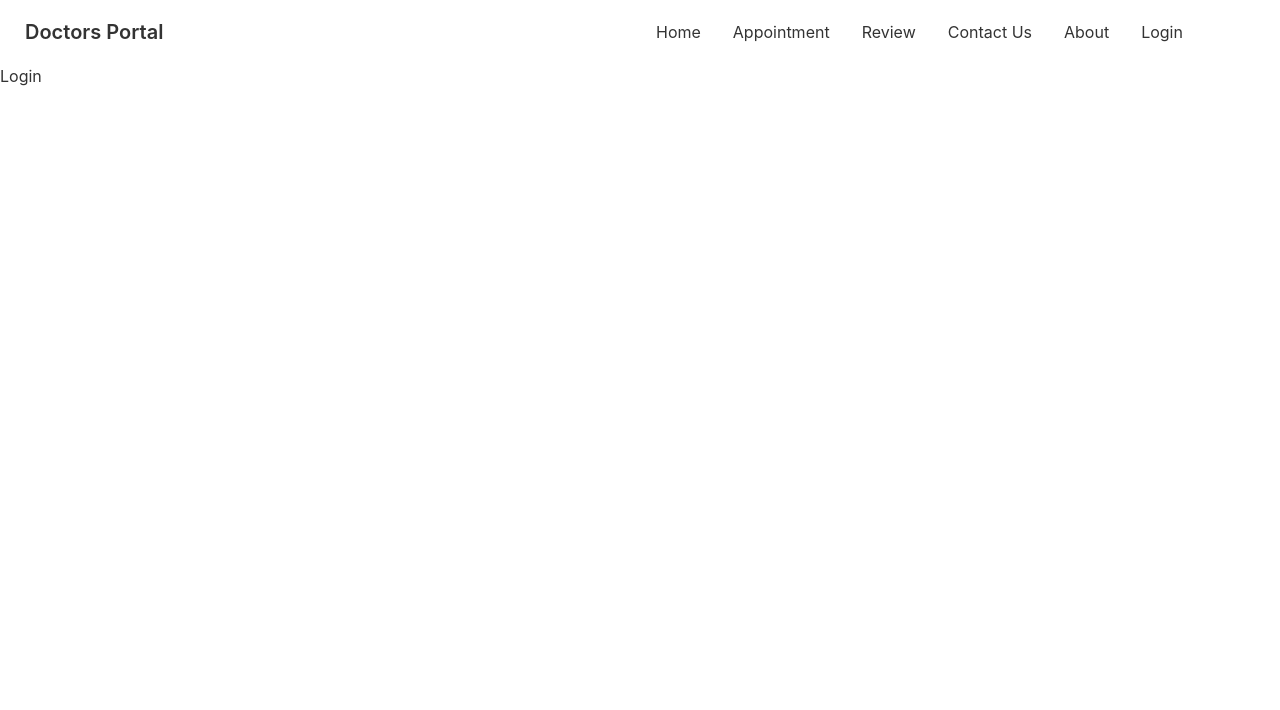
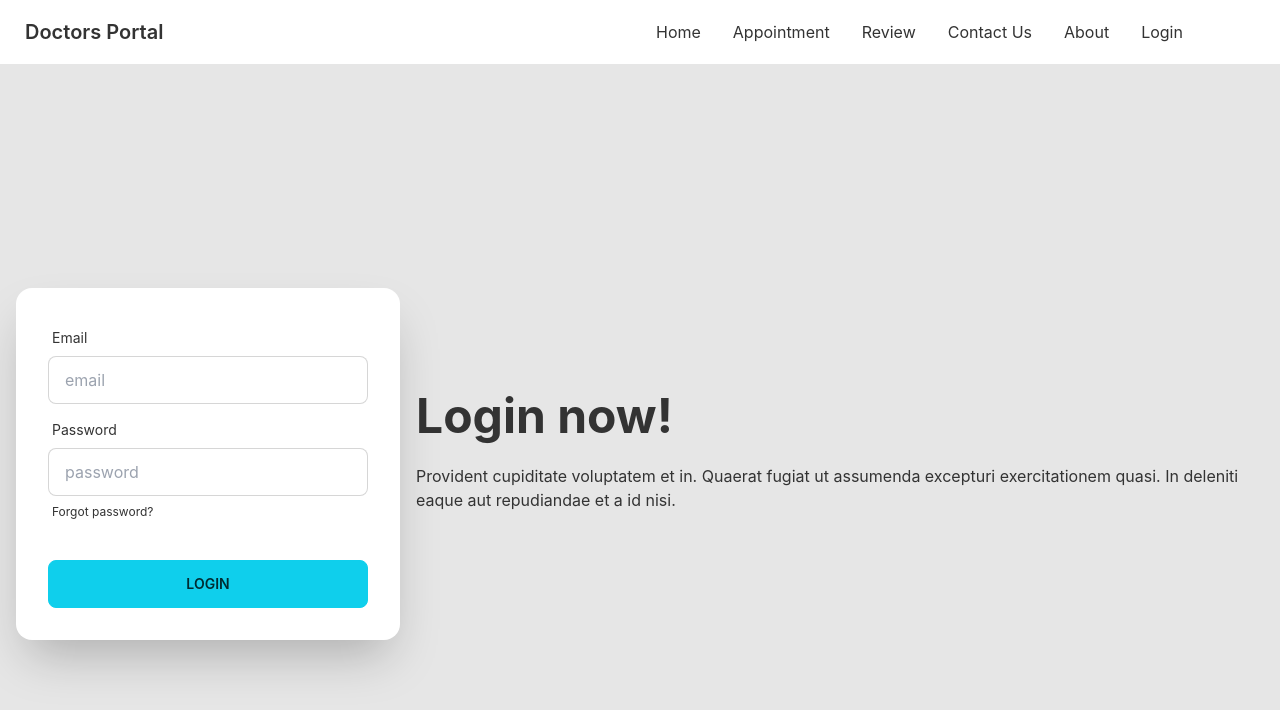
Before and after one commit to MohammadFaysal731/doctors-portal-client, a React (Create React App) app: page /login in a window 1280 px wide. Shown: the top 710 px of the page. Built offline with nearby package versions, Linux system fonts and the light colour scheme.

Commit message:
set banner

```diff
--- /dev/null
+++ b/src/Pages/Home/Banner/Banner.js
@@ -0,0 +1,18 @@
+import React from 'react';
+import chair from '../../../assets/images/chair.png'
+const Banner = () => {
+    return (
+        <div class="hero min-h-screen px-12 ">
+            <div class="hero-content flex-col lg:flex-row-reverse">
+                <img src={chair} class="max-w-sm rounded-lg shadow-2xl" />
+                <div>
+                    <h1 class="text-5xl font-bold">Your New Smile Starts Here!</h1>
+                    <p class="py-6">Provident cupiditate voluptatem et in. Quaerat fugiat ut assumenda excepturi exercitationem quasi. In deleniti eaque aut repudiandae et a id nisi.</p>
+                    <button class="btn btn-primary uppercase text-white font-bold bg-gradient-to-r from-secondary to-primary">Get Started</button>
+                </div>
+            </div>
+        </div>
+    );
+};
+
+export default Banner;
--- a/src/Pages/Home/Home/Home.js
+++ b/src/Pages/Home/Home/Home.js
@@ -1,9 +1,10 @@
 import React from 'react';
+import Banner from '../Banner/Banner';
 
 const Home = () => {
     return (
-        <div>
-            <h1>This is Home</h1>
+        <div className="">
+            <Banner></Banner>
         </div>
     );
 };
--- a/src/Pages/Login/Login.js
+++ b/src/Pages/Login/Login.js
@@ -2,8 +2,35 @@ import React from 'react';
 
 const Login = () => {
     return (
-        <div>
-            <h1>Login</h1>
+        <div class="hero min-h-screen bg-base-200">
+            <div class="hero-content flex-col lg:flex-row-reverse">
+                <div class="text-center lg:text-left">
+                    <h1 class="text-5xl font-bold">Login now!</h1>
+                    <p class="py-6">Provident cupiditate voluptatem et in. Quaerat fugiat ut assumenda excepturi exercitationem quasi. In deleniti eaque aut repudiandae et a id nisi.</p>
+                </div>
+                <div class="card flex-shrink-0 w-full max-w-sm shadow-2xl bg-base-100">
+                    <div class="card-body">
+                        <div class="form-control">
+                            <label class="label">
+                                <span class="label-text">Email</span>
+                            </label>
+                            <input type="text" placeholder="email" class="input input-bordered" />
+                        </div>
+                        <div class="form-control">
+                            <label class="label">
+                                <span class="label-text">Password</span>
+                            </label>
+                            <input type="text" placeholder="password" class="input input-bordered" />
+                            <label class="label">
+                                <a href="#" class="label-text-alt link link-hover">Forgot password?</a>
+                            </label>
+                        </div>
+                        <div class="form-control mt-6">
+                            <button class="btn btn-primary">Login</button>
+                        </div>
+                    </div>
+                </div>
+            </div>
         </div>
     );
 };
```
